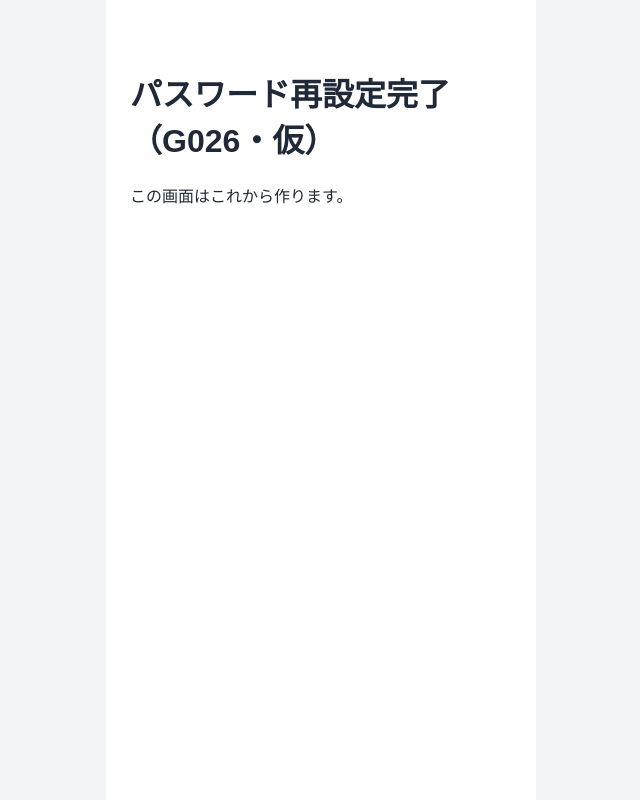
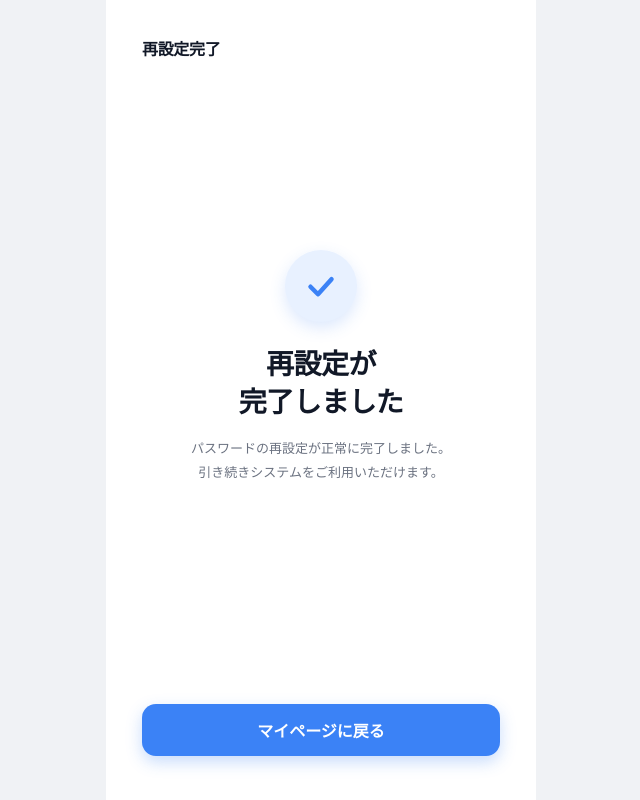
Before and after one commit to babychan-x/sabap, a React (Vite) app in the folder frontend-student/: page /mypage/password/complete in a window 1280 px wide. Shown: the whole page, without its empty margins (319-959 px from the left). Built offline with nearby package versions, Linux system fonts and the light colour scheme; a web font is replaced by a local one.

Commit message:
G026をつくった

```diff
--- a/frontend-student/src/features/mypage/pages/StudentChangePasswordComplete.css
+++ b/frontend-student/src/features/mypage/pages/StudentChangePasswordComplete.css
@@ -1,2 +1,136 @@
 /* G026 パスワード再設定完了画面だけの見た目（配置）。
    色・ボタンは共通CSS（src/styles/）を使う。 */
+
+   /* G026 パスワード変更完了画面だけの見た目（配置）。
+   色・ボタンは共通CSS（src/styles/）を使う。 */
+
+/* PC画面で中央に配置する背景ラッパー */
+.change-password-complete-page-wrapper {
+  min-height: 100vh;
+  background-color: #f0f2f5;
+  display: flex;
+  justify-content: center;
+  align-items: center;
+  font-family: -apple-system, BlinkMacSystemFont, "Segoe UI", Roboto, "Hiragino Sans", "Noto Sans JP", sans-serif;
+}
+
+/* 9:16比率のスマホ枠 */
+.change-password-complete-mobile-container {
+  width: 100%;
+  max-width: var(--page-max-width);
+  height: 100vh;
+  max-height: 844px;
+  background-color: #ffffff;
+  display: flex;
+  flex-direction: column;
+  position: relative;
+  box-sizing: border-box;
+  overflow: hidden;
+}
+
+@media (min-width: 450px) {
+  .change-password-complete-mobile-container {
+    border: 4px solid #ffffff;
+  }
+}
+
+/* ヘッダー（タイトルだけ） */
+.change-password-complete-header {
+  padding: 32px 32px 18px 32px;
+}
+
+.change-password-complete-title {
+  font-size: 16px;
+  font-weight: 800;
+  color: #111827;
+  margin: 0;
+  letter-spacing: -0.02em;
+}
+
+/* メッセージエリア（画面の真ん中あたりに置く） */
+.change-password-complete-main {
+  flex: 1;
+  display: flex;
+  flex-direction: column;
+  justify-content: center;
+  align-items: center;
+  padding: 0 32px 48px 32px;
+  text-align: center;
+}
+
+/* チェックのマーク（表示するときに一度だけ、ぽんと出る） */
+.change-password-complete-icon {
+  width: 72px;
+  height: 72px;
+  margin-bottom: 24px;
+  border-radius: 50%;
+  background-color: #e8f1ff;
+  color: #3b82f6;
+  display: flex;
+  justify-content: center;
+  align-items: center;
+  box-shadow: 0 6px 16px rgba(59, 130, 246, 0.18);
+  animation: change-password-complete-pop 0.45s cubic-bezier(0.2, 0.9, 0.3, 1.3) both;
+}
+
+@keyframes change-password-complete-pop {
+  from {
+    opacity: 0;
+    transform: scale(0.6);
+  }
+  to {
+    opacity: 1;
+    transform: scale(1);
+  }
+}
+
+@media (prefers-reduced-motion: reduce) {
+  .change-password-complete-icon {
+    animation: none;
+  }
+}
+
+.change-password-complete-heading {
+  font-size: 28px;
+  font-weight: 800;
+  line-height: 1.35;
+  color: #111827;
+  margin: 0 0 16px 0;
+  letter-spacing: -0.02em;
+}
+
+.change-password-complete-text {
+  font-size: 13px;
+  line-height: 1.8;
+  color: #6b7280;
+  margin: 0;
+}
+
+/* ボタンエリア（下に固定） */
+.change-password-complete-footer {
+  padding: 0 32px 40px 32px;
+}
+
+.change-password-complete-btn {
+  width: 100%;
+  height: 52px;
+  border: none;
+  border-radius: 14px;
+  background-color: #3b82f6;
+  color: #ffffff;
+  font-size: 16px;
+  font-weight: 700;
+  cursor: pointer;
+  box-shadow: 0 6px 16px rgba(59, 130, 246, 0.28);
+  transition: transform 0.15s ease, box-shadow 0.15s ease;
+}
+
+.change-password-complete-btn:active {
+  transform: scale(0.98);
+  box-shadow: 0 3px 8px rgba(59, 130, 246, 0.22);
+}
+
+.change-password-complete-btn:focus-visible {
+  outline: 2px solid #3b82f6;
+  outline-offset: 3px;
+}
--- a/frontend-student/src/features/mypage/pages/StudentChangePasswordComplete.jsx
+++ b/frontend-student/src/features/mypage/pages/StudentChangePasswordComplete.jsx
@@ -1,13 +1,62 @@
 import './StudentChangePasswordComplete.css'
 
-// G026 パスワード再設定完了画面（studentChangePasswordComplete）
+// G026 パスワード変更完了画面（studentChangePasswordComplete）
 // ※ 仮の画面。外部設計書 G026 の入出力項目・イベントに合わせて中身を作る。
-// 主なAPI（仮）: なし
+// 主なAPI（仮）: なし（G025 でパスワードを変更したあとに表示するだけの画面）
+// 置き場所: src/features/mypage/pages/StudentChangePasswordComplete.jsx（App.jsx: /mypage/password/complete）
+
+import React from 'react';
+import { useNavigate } from 'react-router-dom';
+import './StudentChangePasswordComplete.css';
+
+// ---------------------------------------------------------------
+// 遷移先のパス（App.jsx のルーティングと同じ）
+// ---------------------------------------------------------------
+const ROUTES = {
+  mypage: '/mypage', // G024 マイページ
+};
+
 export default function StudentChangePasswordComplete() {
+  const navigate = useNavigate();
+
   return (
-    <main className="page">
-      <h1>パスワード再設定完了（G026・仮）</h1>
-      <p>この画面はこれから作ります。</p>
-    </main>
-  )
+    <div className="change-password-complete-page-wrapper">
+      {/* 9:16比率のスマホ枠 */}
+      <div className="change-password-complete-mobile-container">
+        {/* ヘッダー（完了画面なので戻るボタンはなし） */}
+        <header className="change-password-complete-header">
+          <h1 className="change-password-complete-title">再設定完了</h1>
+        </header>
+
+        {/* メッセージ */}
+        <main className="change-password-complete-main">
+          <div className="change-password-complete-icon" aria-hidden="true">
+            <svg width="36" height="36" viewBox="0 0 24 24" fill="none" stroke="currentColor" strokeWidth="3" strokeLinecap="round" strokeLinejoin="round">
+              <polyline points="5 12.5 10 17.5 19 7.5"></polyline>
+            </svg>
+          </div>
+          <h2 className="change-password-complete-heading">
+            再設定が
+            <br />
+            完了しました
+          </h2>
+          <p className="change-password-complete-text">
+            パスワードの再設定が正常に完了しました。
+            <br />
+            引き続きシステムをご利用いただけます。
+          </p>
+        </main>
+
+        {/* ボタン */}
+        <div className="change-password-complete-footer">
+          <button
+            className="change-password-complete-btn"
+            onClick={() => navigate(ROUTES.mypage)}
+          >
+            マイページに戻る
+          </button>
+        </div>
+      </div>
+    </div>
+  );
 }
```
